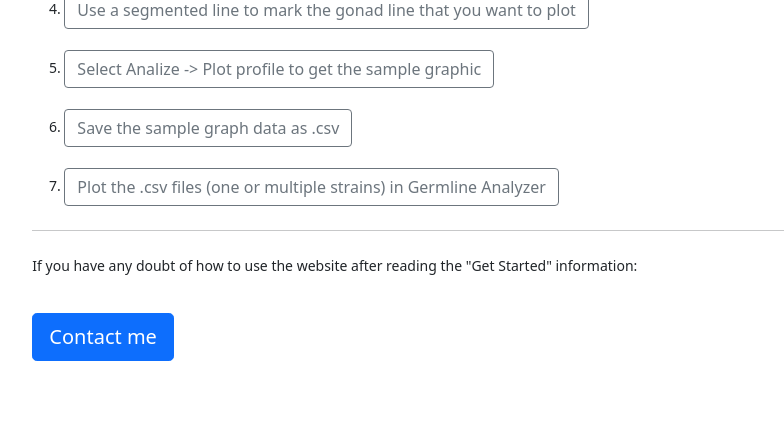
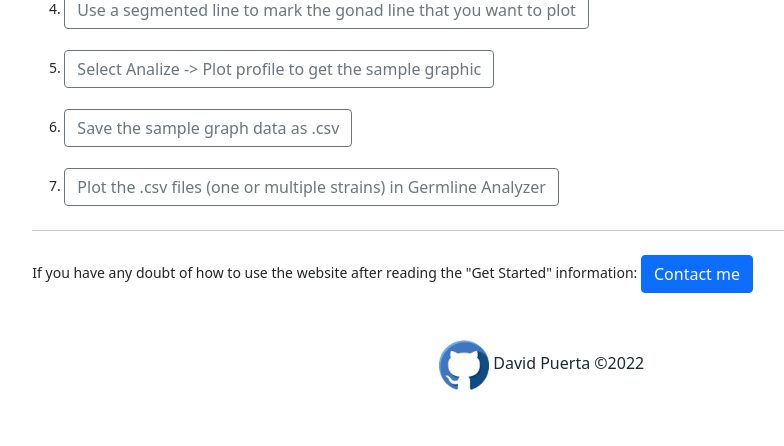
Before and after one commit to dpuertamartos/Germline-Analyzer, a Flask app: page / in a window 1280 px wide. Shown: the part 1314-1760 px from the top of the page, without its empty margins (205-989 px from the left). Before the commit the page ends 1675 px from the top, so only its background shows below. Run offline with Flask 2, Linux system fonts and the light colour scheme.

Commit message:
changed html title, icon and footer

```diff
--- a/static/css/dashboard.css
+++ b/static/css/dashboard.css
@@ -2,6 +2,21 @@ body {
   font-size: .875rem;
 }
 
+.cr{
+    margin: 1% 0 0.5%;
+    text-align: center;
+    color: #1C292E;
+    font-size: 1rem;
+}
+
+.github:hover{
+    border-radius: 110px;
+    background-color: #1C292E;
+}
+
+.github{
+    width: 50px;
+}
 .feather {
   width: 16px;
   height: 16px;
--- a/templates/footer.html
+++ b/templates/footer.html
@@ -94,16 +94,20 @@
 </ol>
 </p>
 <hr class="my-4">
-<p>If you have any doubt of how to use the website after reading the "Get Started" information:</p>
+<p>If you have any doubt of how to use the website after reading the "Get Started" information: <a class="btn btn-primary" href="mailto:dpuerta@usal.es" role="button">Contact me</a></p>
 <br>
-<p class="lead">
-    <a class="btn btn-primary btn-lg" href="mailto:dpuerta@usal.es" role="button">Contact me</a>
-</p>
+<div class="cr"><a href="https://github.com/dpuertamartos/Germline-Analyzer"><img src="../static/images/github.png" class="img-fluid github"></a></div>
+<script>
+    let date =  new Date().getFullYear();
+    const newDate = document.createElement("span")
+    newDate.textContent = " David Puerta ©" + date
+    const Copyright = document.querySelector(".cr").append(newDate)
+</script>
+</div>
 </div>
 </main>
 </div>
 </div>
-
 <script src="https://cdn.jsdelivr.net/npm/bootstrap@5.0.2/dist/js/bootstrap.bundle.min.js" integrity="sha384-MrcW6ZMFYlzcLA8Nl+NtUVF0sA7MsXsP1UyJoMp4YLEuNSfAP+JcXn/tWtIaxVXM" crossorigin="anonymous"></script>
 <script src="https://cdn.jsdelivr.net/npm/feather-icons@4.28.0/dist/feather.min.js" integrity="sha384-uO3SXW5IuS1ZpFPKugNNWqTZRRglnUJK6UAZ/gxOX80nxEkN9NcGZTftn6RzhGWE" crossorigin="anonymous"></script><script src="https://cdn.jsdelivr.net/npm/chart.js@2.9.4/dist/Chart.min.js" integrity="sha384-zNy6FEbO50N+Cg5wap8IKA4M/ZnLJgzc6w2NqACZaK0u0FXfOWRRJOnQtpZun8ha" crossorigin="anonymous"></script><script src="../static/js/dashboard.js"></script>
 <script>
--- a/templates/header.html
+++ b/templates/header.html
@@ -4,11 +4,11 @@
     <meta charset="utf-8">
     <meta name="viewport" content="width=device-width, initial-scale=1">
     <meta name="description" content="">
-    <meta name="author" content="Mark Otto, Jacob Thornton, and Bootstrap contributors">
+    <meta name="author" content="App: D. Puerta-Martos Bootstrap template: Mark Otto, Jacob Thornton, and Bootstrap contributors">
     <meta name="generator" content="Hugo 0.84.0">
-    <title>Dashboard Template · Bootstrap v5.0</title>
+    <title>Germline Analyzer by Puerta-Martos</title>
 
-
+    <link rel="icon" href="../static/images/ico.png">
     <link rel="canonical" href="https://getbootstrap.com/docs/5.0/examples/dashboard/">
 
 
```
Also changed, not shown: static/images/github.png (added), static/images/ico.png (added).
